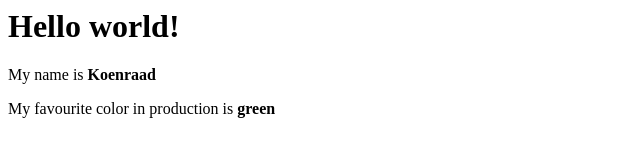
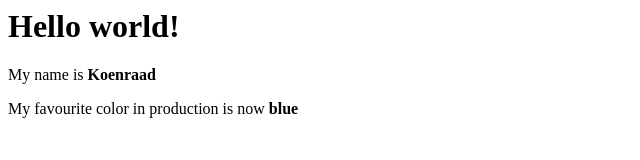
Before and after one commit to koenraadva/mlops-gh-actions, a plain HTML site: page index.html in a window 1280 px wide. Shown: the full height of the page, 0-640 px from the left. Drawn offline with Linux system fonts and the light colour scheme.

Commit message:
feat: New favourite color

```diff
--- a/index.html
+++ b/index.html
@@ -8,6 +8,6 @@
 <body>
     <h1>Hello world!</h1>
     <p>My name is <strong>Koenraad</strong></p>
-    <p>My favourite color in production is <strong>green</strong></p>
+    <p>My favourite color in production is now <strong>blue</strong></p>
 </body>
 </html>
```
